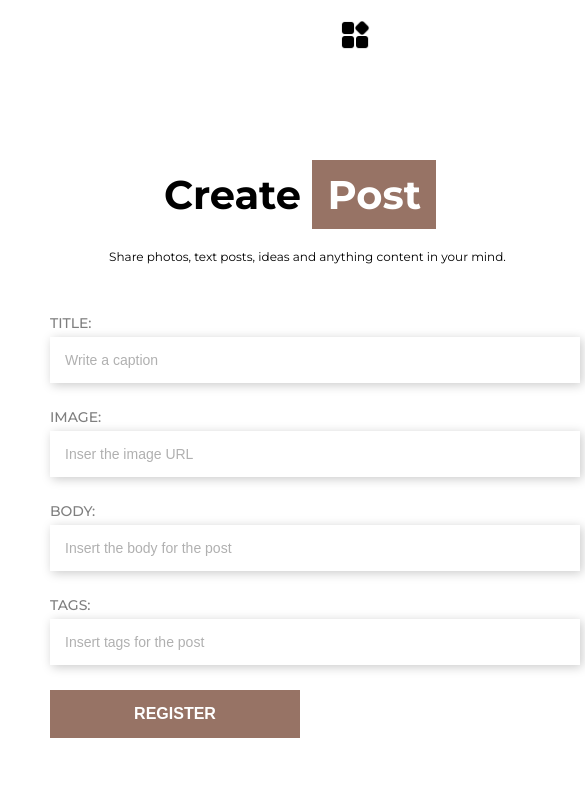
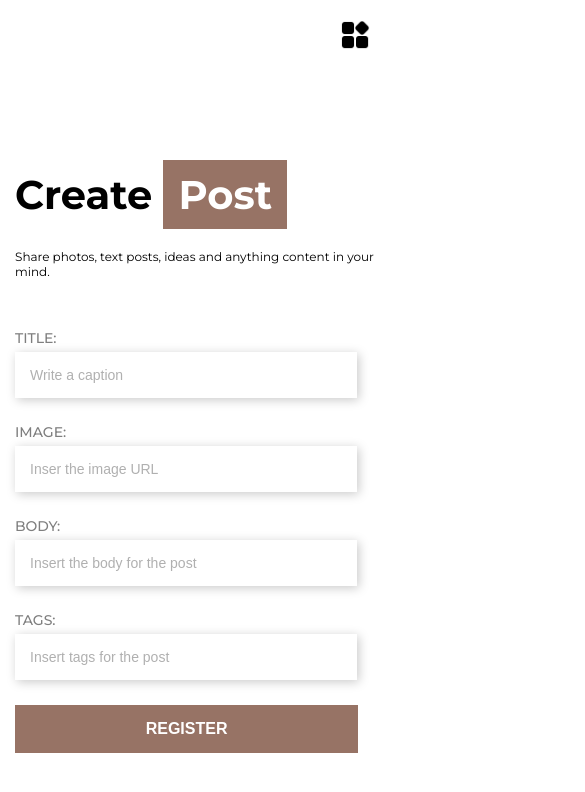
Before and after one commit to caamag/Mini-Blog, a React (Create React App) app: page /post/create in a window 390 px wide. Shown: the top 792 px of the page, 585 px wide, since content can reach past the window. Built offline with nearby package versions, Linux system fonts and the light colour scheme; no server answers; sample sign-in values are in the browser's storage.

Commit message:
enviando responsividade do form de criação de post

```diff
--- a/src/pages/createPost/createPost.css
+++ b/src/pages/createPost/createPost.css
@@ -27,7 +27,7 @@
 
 .create-post-container label {
     color: rgb(126, 126, 126);
-    margin-left: 50px;
+    margin-left: 60px;
     font-size: 1.4rem;
     font-weight: 500;
 }
@@ -43,15 +43,15 @@
 }
 
 #image-input {
-    animation: fadeInInputCreatePost 600ms;
+    animation: fadeInInputCreatePost 650ms;
 }
 
 #body-input {
-    animation: fadeInInputCreatePost 700ms;
+    animation: fadeInInputCreatePost 750ms;
 }
 
 #tags-input {
-    animation: fadeInInputCreatePost 800ms;
+    animation: fadeInInputCreatePost 850ms;
 }
 
 .create-post-container input::placeholder {
@@ -83,3 +83,42 @@
         margin-left: 50px;
     }
 }
+
+/*querys*/
+@media screen and (max-width: 650px) {
+    .create-post-container {
+        width: 100%;
+    }
+
+    .create-post-container h1,
+    .create-post-container p {
+        text-align: left;
+        margin-left: 15px;
+        text-indent: 0px;
+    }
+
+    .create-post-container input {
+        width: 80%;
+        margin-left: 15px;
+        animation: fadeInInputCreatePost 0ms;
+    }
+
+    .create-post-container label {
+        margin-left: 15px;
+    }
+
+    .create-post-container button {
+        width: 88%;
+        margin-left: 15px;
+    }
+
+    .create-post-container button:hover {
+        width: 88%;
+    }
+
+    #title-input,
+    #image-input,
+    #body-input #tags-input {
+        animation: none;
+    }
+}
--- a/src/pages/login/components/loginform.css
+++ b/src/pages/login/components/loginform.css
@@ -14,7 +14,7 @@
 .login-form input {
     width: 70%;
     margin: 0 auto;
-    border: 1px solid rgb(188, 188, 188);
+    box-shadow: 2px 2px 10px rgb(202, 202, 202);
     animation: fadeInLoginForm 500ms;
 }
 
--- a/src/pages/login/components/registerForm.css
+++ b/src/pages/login/components/registerForm.css
@@ -14,7 +14,7 @@
 .register-form input {
     width: 70%;
     margin: 0 auto;
-    border: 1px solid rgb(188, 188, 188);
+    box-shadow: 2px 2px 10px rgb(202, 202, 202);
     animation: fadeInLoginForm 500ms;
 }
 
```
